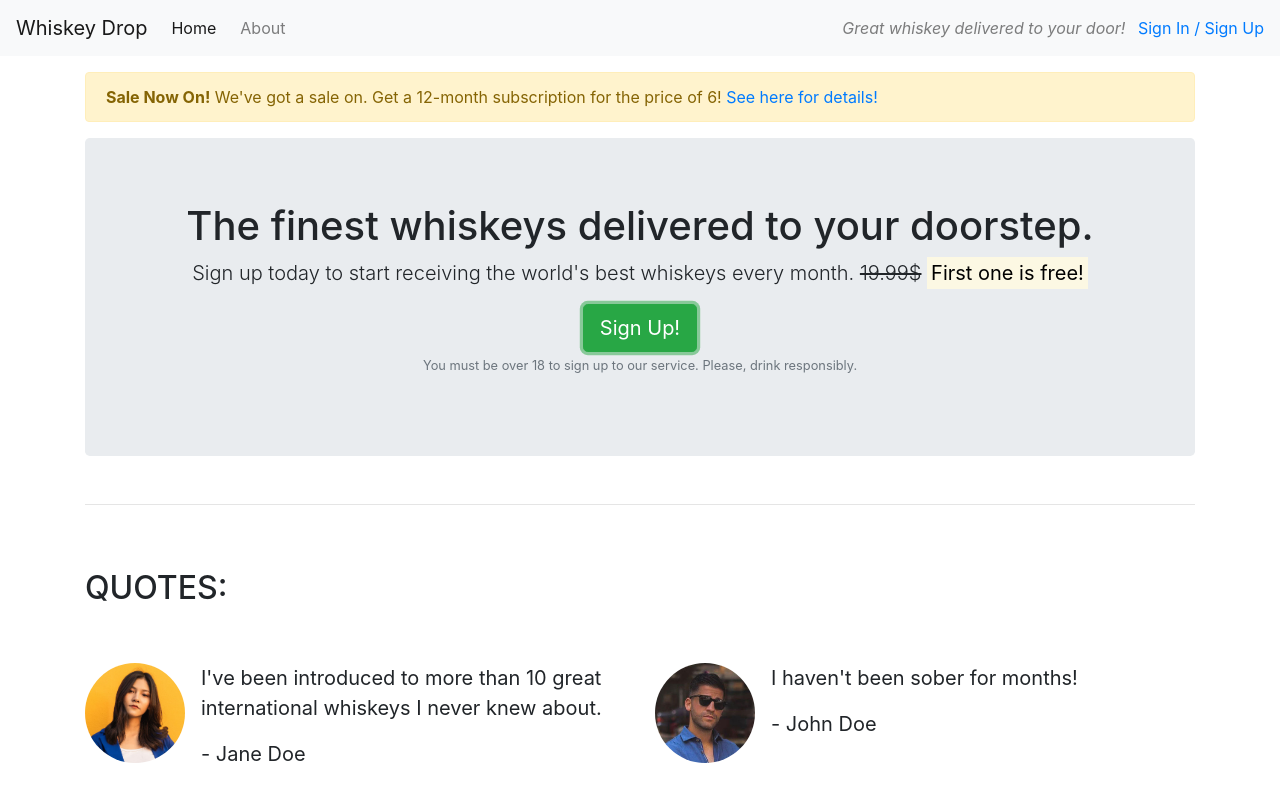
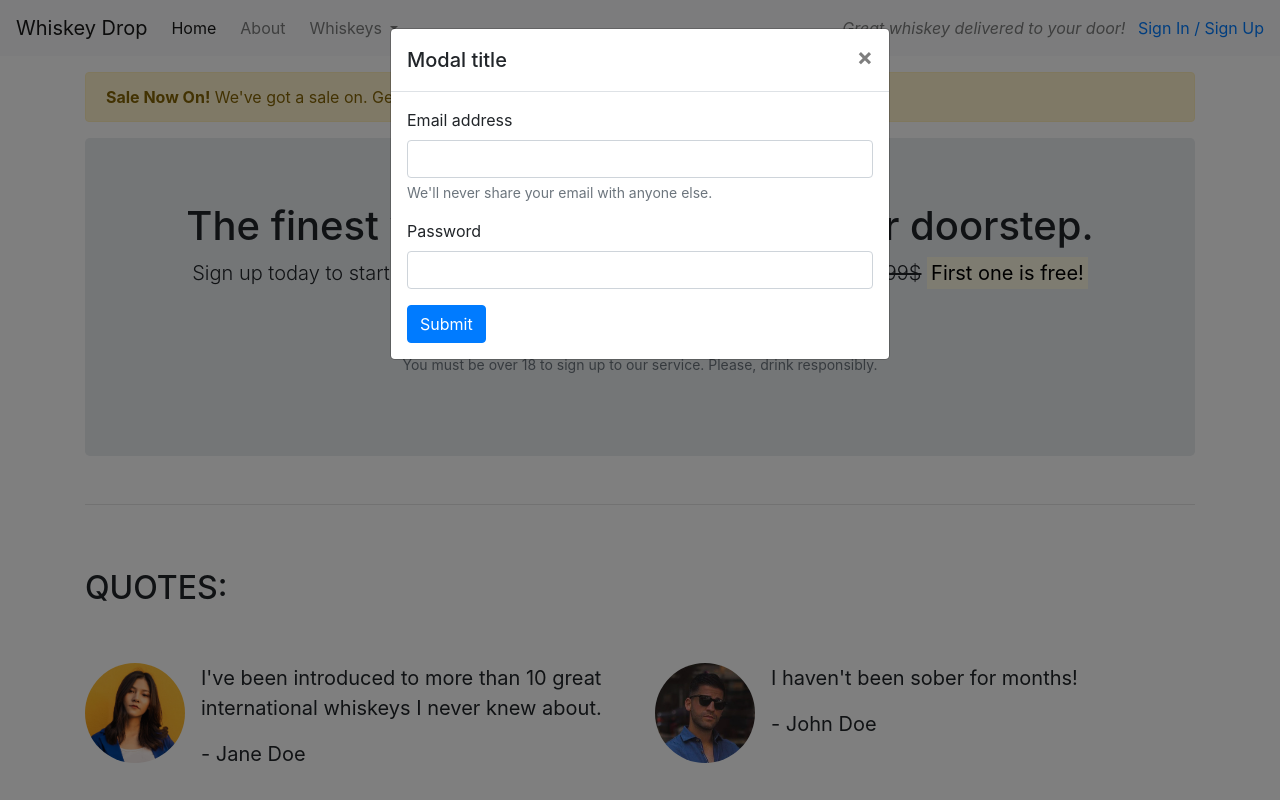
Before and after one commit to Sergii-Kostanets/codeinstitute-bootstrap, a plain HTML site: page index.html in a window 1280 px wide. Both pictures are taken after a click on the button "Sign Up!". Shown: the top 800 px of the page. Drawn offline with nearby package versions, Linux system fonts and the light colour scheme.

Commit message:
add modal

```diff
--- a/index.html
+++ b/index.html
@@ -4,7 +4,7 @@
 <head>
     <meta charset="utf-8">
     <meta name="viewport" content="width=device-width, initial-scale=1.0">
-    <link rel="stylesheet" href="https://maxcdn.bootstrapcdn.com/bootstrap/4.1.3/css/bootstrap.min.css">
+    <link rel="stylesheet" href="https://cdn.jsdelivr.net/npm/bootstrap@4.6.2/dist/css/bootstrap.min.css" integrity="sha384-xOolHFLEh07PJGoPkLv1IbcEPTNtaed2xpHsD9ESMhqIYd0nLMwNLD69Npy4HI+N" crossorigin="anonymous">
     <script src="https://kit.fontawesome.com/e110cd4cb0.js" crossorigin="anonymous"></script>
     <title>Whiskey Drop | Taste a new whiskey every month</title>
 </head>
@@ -12,11 +12,27 @@
 <body>
     <nav class="navbar navbar-light bg-light navbar-expand-sm">
         <a href="/" class="navbar-brand">Whiskey Drop</a>
-        <ul class="navbar-nav mr-auto">
-            <li class="active nav-item mr-2"><a href="/" class="nav-link">Home</a></li>
-            <li class="nav-item mr-2"><a href="/about" class="nav-link">About</a></li>
-            <li class="nav-item mr-2 d-block d-sm-none"><a href="/login" class="nav-link">Sign In / Sign Up</a></li>
-        </ul>
+        <button class="navbar-toggler ml-auto" type="button" data-toggle="collapse" data-target="#navbarNavDropdown" aria-controls="navbarNavDropdown" aria-expanded="false" aria-label="Toggle navigation">
+            <span class="navbar-toggler-icon"></span>
+        </button>
+        <div class="collapse navbar-collapse" id="navbarNavDropdown">
+            <ul class="navbar-nav mr-auto">
+                <li class="active nav-item mr-2"><a href="/" class="nav-link">Home</a></li>
+                <li class="nav-item mr-2"><a href="/about" class="nav-link">About</a></li>
+                <li class="nav-item dropdown">
+                    <a class="nav-link dropdown-toggle" href="#" id="navbarDropdownMenuLink" role="button" data-toggle="dropdown" aria-haspopup="true" aria-expanded="false">
+                        Whiskeys
+                    </a>
+                    <div class="dropdown-menu" aria-labelledby="navbarDropdownMenuLink">
+                        <a href="#" class="dropdown-item">Irish</a>
+                        <a href="#" class="dropdown-item">Scotch</a>
+                        <a href="#" class="dropdown-item">Japanese</a>
+                        <a href="#" class="dropdown-item">American</a>
+                    </div>
+                </li>
+                <li class="nav-item mr-2 d-block d-sm-none"><a href="/login" class="nav-link">Sign In / Sign Up</a></li>
+            </ul>
+        </div>
         <div class="d-none d-md-block">
             <p class="navbar-text my-auto mr-2"><i>Great whiskey delivered to your door!</i></p>
             <a href="/login">Sign In / Sign Up</a>
@@ -42,7 +58,7 @@
                         <span class="d-inline d-sm-none"><br></span>
                         <strong><mark>First one is free!</mark></strong>
                     </p>
-                    <button class="btn btn-success btn-lg">Sign Up!</button>
+                    <button class="btn btn-success btn-lg" data-toggle="modal" data-target="#signUpModal">Sign Up!</button>
                     <p class="text-muted"><small>You must be over 18 to sign up to our service. Please, drink responsibly.</small></p>
                 </section>
             </div>
@@ -172,6 +188,40 @@
         </section>
         <!-- /.table -->
     </article>
+
+    <div class="modal" tabindex="-1" id="signUpModal">
+        <div class="modal-dialog">
+            <div class="modal-content">
+                <div class="modal-header">
+                    <h5 class="modal-title">Modal title</h5>
+                    <button type="button" class="close" data-dismiss="modal" aria-label="Close">
+                        <span aria-hidden="true">&times;</span>
+                    </button>
+                </div>
+                <div class="modal-body">
+
+                    <form>
+                        <div class="form-group">
+                            <label for="exampleInputEmail1">Email address</label>
+                            <input type="email" class="form-control" id="exampleInputEmail1" aria-describedby="emailHelp">
+                            <small id="emailHelp" class="form-text text-muted">We'll never share your email with anyone else.</small>
+                        </div>
+                        <div class="form-group">
+                            <label for="exampleInputPassword1">Password</label>
+                            <input type="password" class="form-control" id="exampleInputPassword1">
+                        </div>
+                        <button type="submit" class="btn btn-primary">Submit</button>
+                      </form>
+
+                </div>
+            </div>
+        </div>
+    </div>
+
+    <script src="https://cdn.jsdelivr.net/npm/jquery@3.5.1/dist/jquery.slim.min.js" integrity="sha384-DfXdz2htPH0lsSSs5nCTpuj/zy4C+OGpamoFVy38MVBnE+IbbVYUew+OrCXaRkfj" crossorigin="anonymous"></script>
+    <script src="https://cdn.jsdelivr.net/npm/popper.js@1.16.1/dist/umd/popper.min.js" integrity="sha384-9/reFTGAW83EW2RDu2S0VKaIzap3H66lZH81PoYlFhbGU+6BZp6G7niu735Sk7lN" crossorigin="anonymous"></script>
+    <script src="https://cdn.jsdelivr.net/npm/bootstrap@4.6.2/dist/js/bootstrap.min.js" integrity="sha384-+sLIOodYLS7CIrQpBjl+C7nPvqq+FbNUBDunl/OZv93DB7Ln/533i8e/mZXLi/P+" crossorigin="anonymous"></script>
+
 </body>
 
 </html>
```
